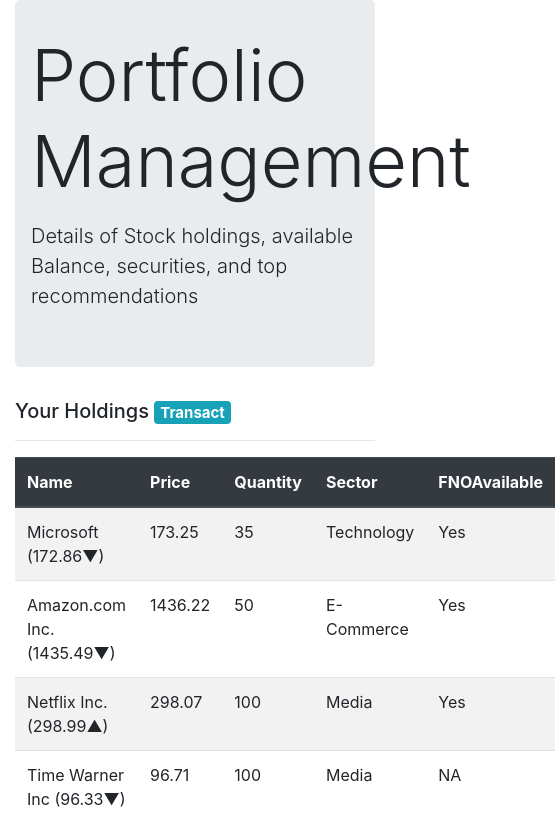
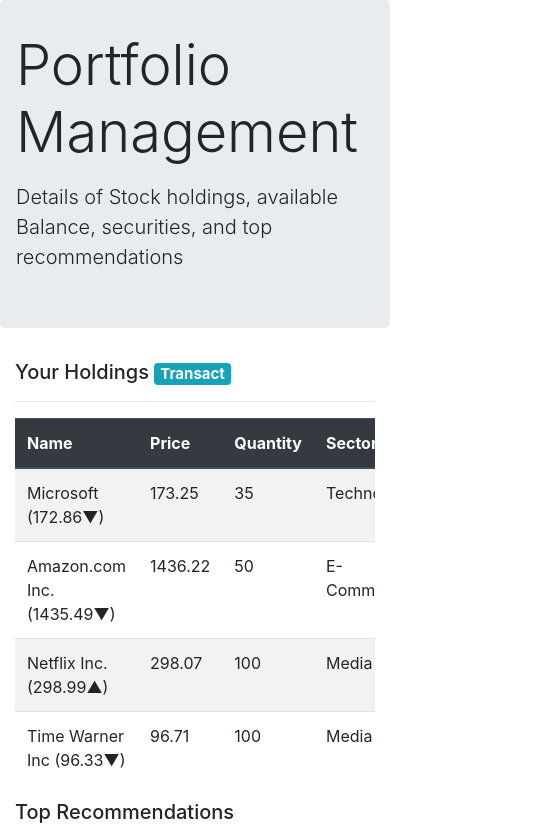
Before and after one commit to Garima29/Portfolio-Management, a plain HTML site: page index.html in a window 390 px wide. Shown: the top 836 px of the page, 555 px wide, since content can reach past the window. Drawn offline with Linux system fonts and the light colour scheme.

Commit message:
making heading and table responsive

```diff
--- /dev/null
+++ b/assets/css/index.css
@@ -0,0 +1,5 @@
+@media only screen and (max-width: 768px) {
+    .display-3 {
+      font-size: 3.5rem;
+    }
+  }
--- a/index.html
+++ b/index.html
@@ -5,13 +5,16 @@
         <meta name="viewport" content="width=device-width, initial-scale=1.0">
         <title>Portfolio Management</title>
         <link rel="stylesheet" href="assets/css/bootstrap.min.css">
+        <link rel="stylesheet" href="assets/css/index.css">
         <script src='assets/js/bootstrap.min.js'></script>
     </head>
     <body>
-        <div class="container-fluid">
-            <div class="jumbotron">
-              <h1 class="display-3"><label id='lblTitle'></label></h1>
-              <p class="lead"><label id='lblTitleDescription'></label></p>
+        <div class="container">
+            <div class="row">
+                <div class="jumbotron col-md-12">
+                <h1 class="display-3"><label id='lblTitle'></label></h1>
+                <p class="lead"><label id='lblTitleDescription'></label></p>
+                </div>
             </div>
             <div class="row">
               <div class="col-md-8">
@@ -38,7 +41,7 @@
                         class="btn btn-danger">Sell</button>
                     </form>
                   </div>
-                <table class="table table-striped" id="tblSecurities"></table>
+                <table class="table table-striped table-responsive" id="tblSecurities"></table>
                 <div class="row">
                     <div class="col-md-6">
                         <p class="h5">Top Recommendations</p>
```
